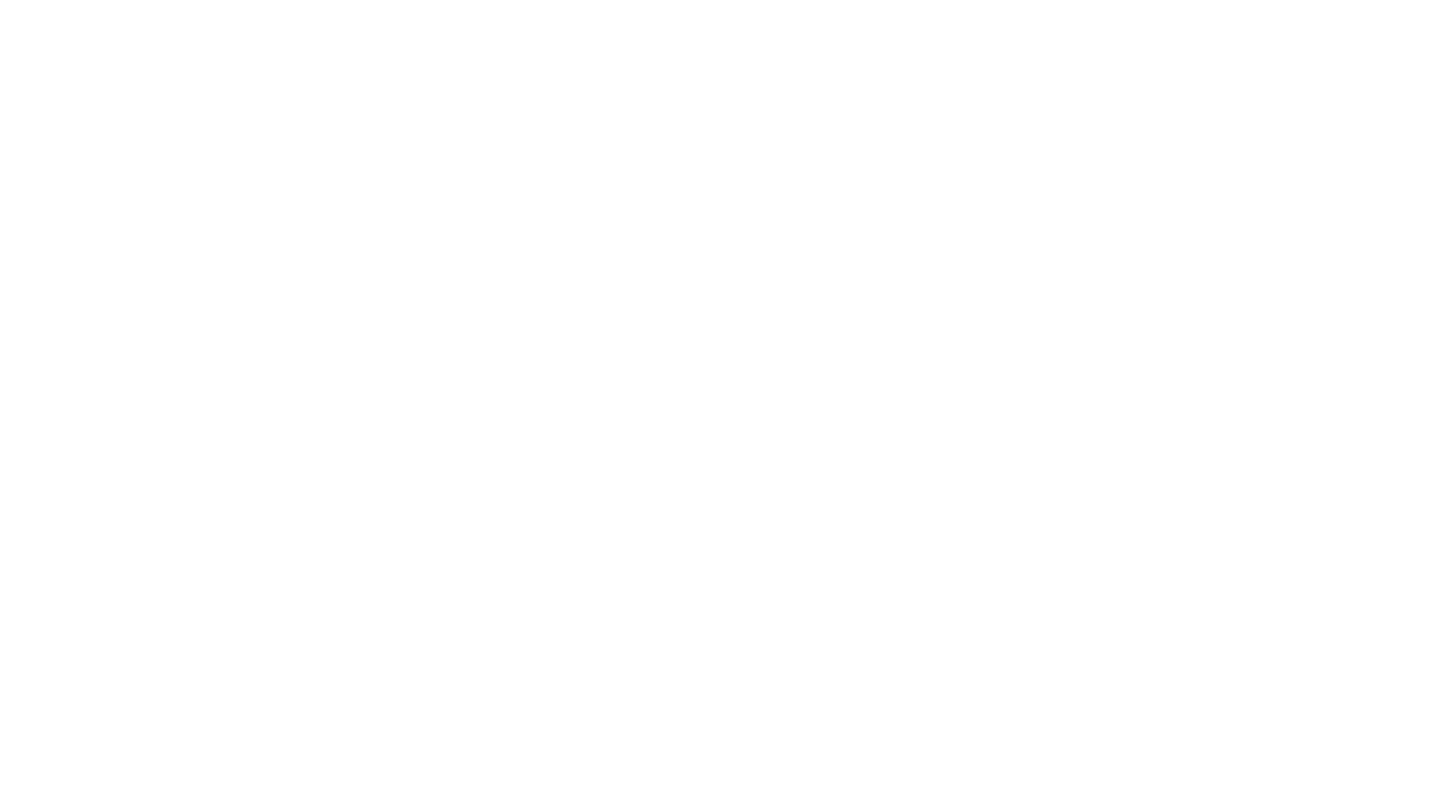
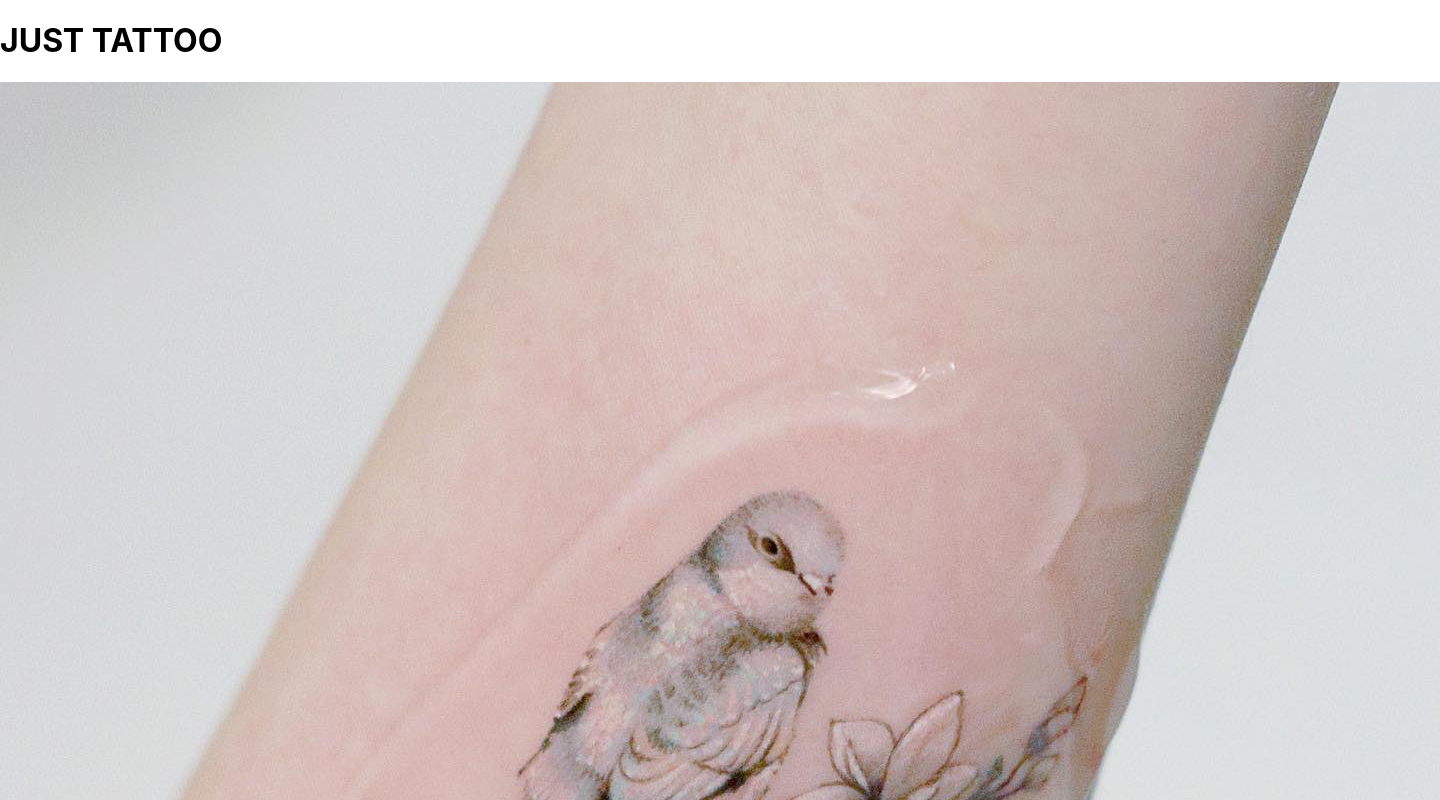
Before and after one commit to GitHubOshin/just-tattoo-zinglecode, a React (Create React App) app: page / in a window 1280 px wide. Shown: the top 800 px of the page, 1440 px wide, since content can reach past the window. Built offline with nearby package versions, Linux system fonts and the light colour scheme.

Commit message:
Add 2 components inside App component

```diff
--- a/src/App.js
+++ b/src/App.js
@@ -1,7 +1,18 @@
-// import './App.css'
+import './App.css'
+import data from './data'
+import Header from './Header'
+import TattooItem from './TattooItem'
 
 function App() {
-  return <div className="App"></div>
+  const tattooElements = data.map((tattoo, index) => {
+    return <TattooItem key={index} img={tattoo.img} name={tattoo.name} />
+  })
+  return (
+    <div className="App">
+      <Header />
+      <div className="app-grid">{tattooElements}</div>
+    </div>
+  )
 }
 
 export default App
```
